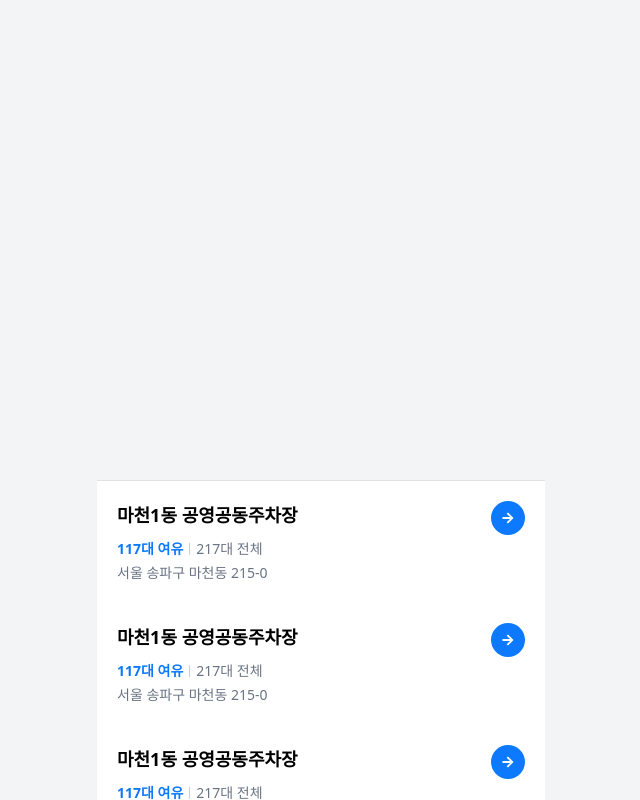
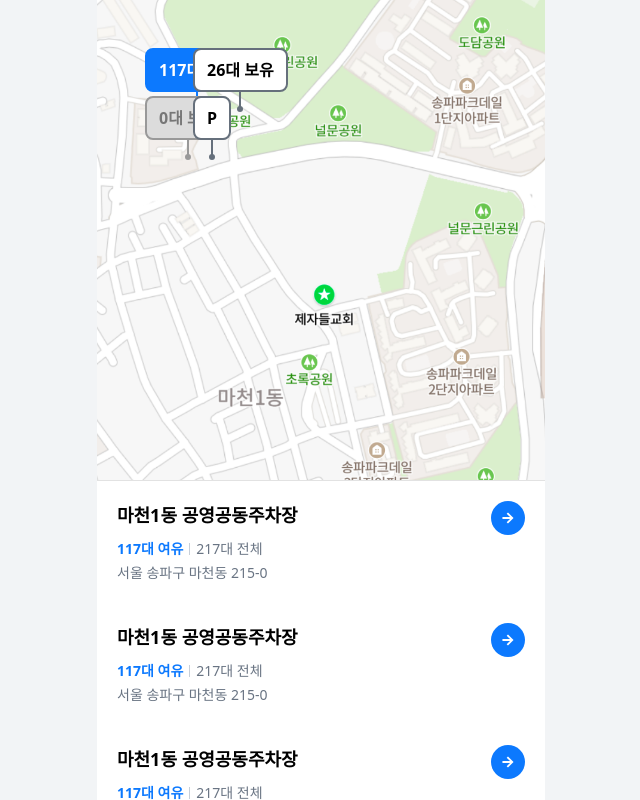
Before and after one commit to bepyan/oright, a Next.js app: page / in a window 1280 px wide. Shown: the whole page, without its empty margins (319-959 px from the left). Built offline with nearby package versions, Linux system fonts and the light colour scheme.

Commit message:
feat. 지도 마크업

```diff
--- a/src/pages/index.tsx
+++ b/src/pages/index.tsx
@@ -1,4 +1,5 @@
 import { useRouter } from 'next/router';
+import React from 'react';
 
 import ArrowRight from '@/components/icons/ArrowRight';
 import Separator from '@/components/icons/Separator';
@@ -8,8 +9,20 @@ import { $ } from '@/utils/core';
 export default function HomePage() {
   return (
     <Layout>
-      <div className="h-[60%]">
-        <div className="bg-gray-100"></div>
+      <div className="relative h-[60%] bg-[url('/map.png')] bg-cover bg-no-repeat">
+        <ParkPointer status="hightlight" className="top-12 left-12">
+          {117}대 보유
+        </ParkPointer>
+        <ParkPointer status="nomal" className="top-12 left-24">
+          {26}대 보유
+        </ParkPointer>
+        <ParkPointer status="disabled" className="top-24 left-12">
+          {0}대 보유
+        </ParkPointer>
+
+        <ParkPointer status="nomal" className="top-24 left-24">
+          P
+        </ParkPointer>
       </div>
 
       <div className="h-[40%] overflow-scroll border-t border-[#e2e2e2] bg-white">
@@ -20,6 +33,53 @@ export default function HomePage() {
     </Layout>
   );
 }
+
+type TParkPointerStatus = 'hightlight' | 'nomal' | 'disabled';
+
+interface ParkPointerProps {
+  className?: string;
+  status: TParkPointerStatus;
+  children?: React.ReactNode;
+}
+
+const ParkPointer = ({ className, status, children }: ParkPointerProps) => {
+  const router = useRouter();
+
+  const onClick = () => {
+    router.push(`/${children?.toString()}`);
+  };
+
+  return (
+    <div className={$('absolute flex flex-col', className)}>
+      <button
+        onClick={onClick}
+        disabled={status === 'disabled'}
+        className={$(
+          'rounded-lg border-2 px-3 py-2 text-center font-bold',
+          'transition-all active:opacity-90',
+          status === 'hightlight'
+            ? 'border-[#0C79FE] bg-[#0C79FE] text-white'
+            : status === 'nomal'
+            ? 'border-[#66707C] bg-white'
+            : 'border-[#999999] bg-[#dcdcdc] text-[#777777]',
+        )}
+      >
+        {children}
+      </button>
+      <svg
+        width="6"
+        height="20"
+        viewBox="0 0 6 20"
+        fill={status === 'hightlight' ? '#0C79FE' : status === 'nomal' ? '#66707C' : '#999999'}
+        xmlns="http://www.w3.org/2000/svg"
+        className="self-center"
+      >
+        <rect x="2" width="2" height="16" />
+        <circle cx="3" cy="17" r="3" />
+      </svg>
+    </div>
+  );
+};
 
 const ParkItem = () => {
   const router = useRouter();
```
Also changed, not shown: public/map.png (added).
